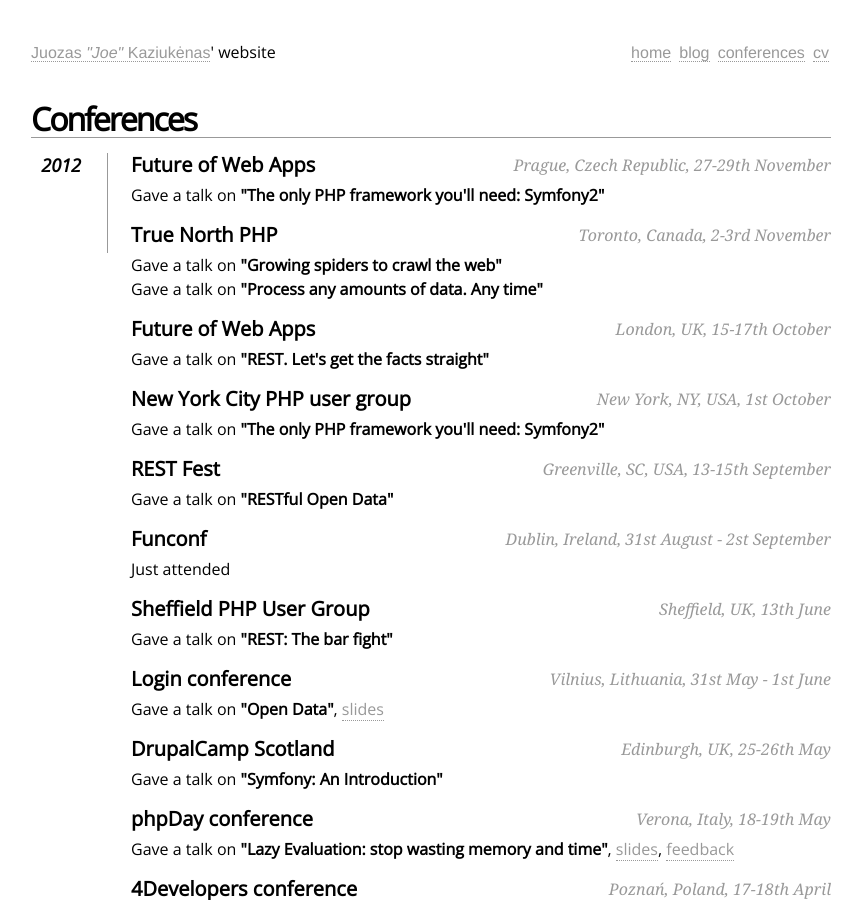
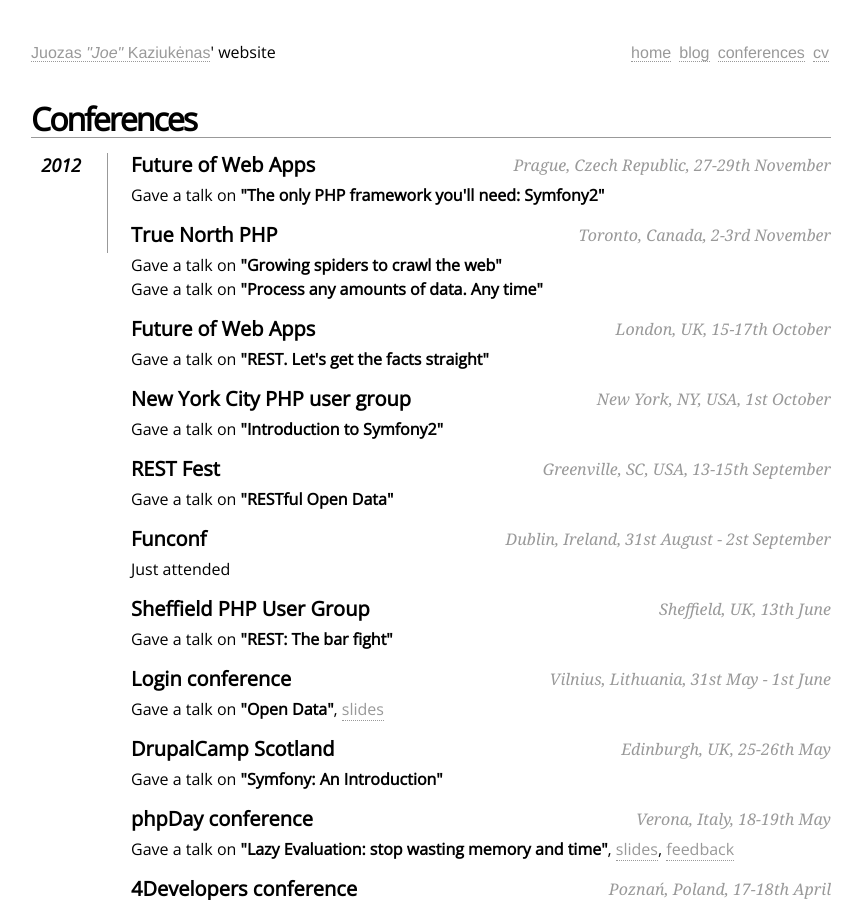
Before and after one commit to juokaz/juokaz.com, a Jekyll site: the page built from conferences.html, in a window 1280 px wide and 900 px high. Shown: the whole window, without its empty margins (209-1071 px from the left). Built offline with Jekyll 4.4.1, drawn with Linux system fonts in a browser that asks for light colours.

Commit message:
Updated New York user group talk title

```diff
--- a/_config.yml
+++ b/_config.yml
@@ -23,7 +23,7 @@
       location: New York, NY, USA
       date: 1st October
       spoken:
-          - title: "The only PHP framework you'll need: Symfony2"
+          - title: "Introduction to Symfony2"
     - title: REST Fest
       location: Greenville, SC, USA
       date: 13-15th September
```
